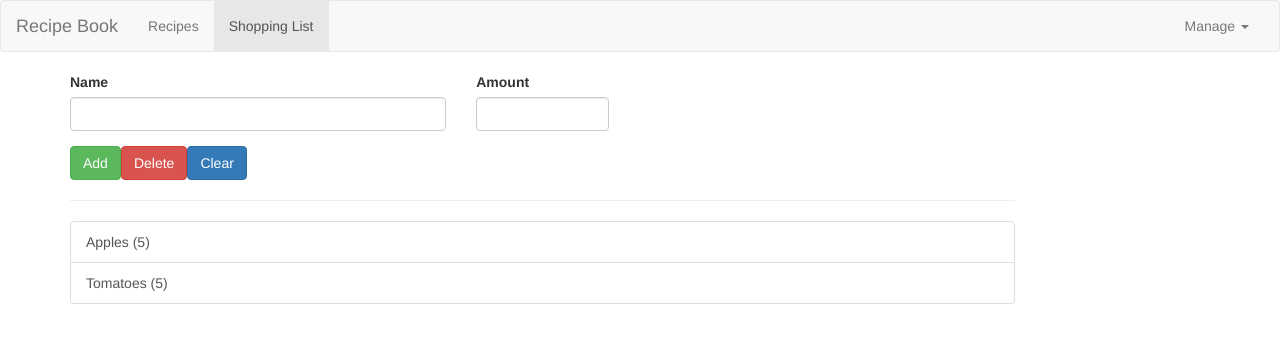
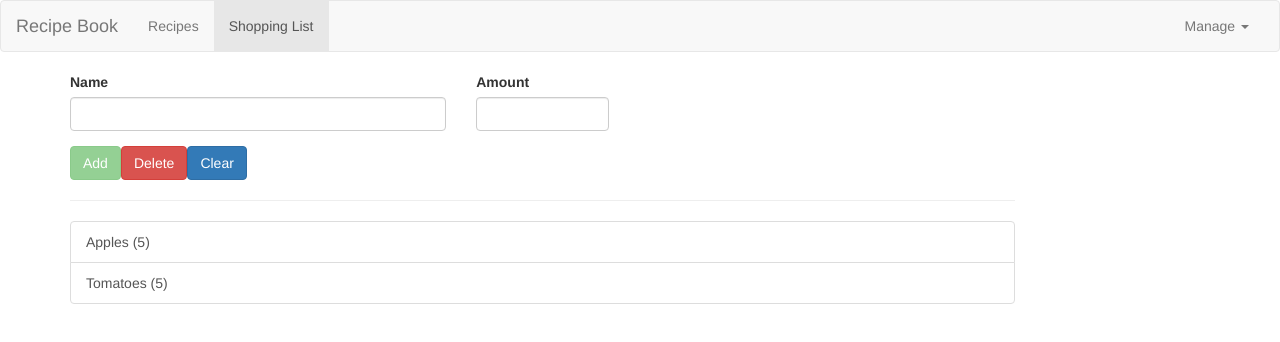
Before and after one commit to trainerkim20/FullStackProjs, an Angular app in the folder recipebook/: page /shopping-list in a window 1280 px wide. Shown: the top 342 px of the page. Built offline with nearby package versions, Linux system fonts and the light colour scheme.

Commit message:
Adding Validation

```diff
--- a/recipebook/src/app/shopping-list/shopping-edit/shopping-edit.component.html
+++ b/recipebook/src/app/shopping-list/shopping-edit/shopping-edit.component.html
@@ -10,6 +10,7 @@
                     class="form-control"
                     name="name"
                     ngModel
+                    required
                     >
                 </div>
                 <div class="col-sm-2 form-group">
@@ -19,12 +20,18 @@
                     id="amount"
                     class="form-control"
                     name="amount"
-                    ngModel>
+                    ngModel
+                    required
+                    pattern="^[1-9]+[0-9]*$"
+                    >
                 </div>
             </div>
             <div class="row">
                 <div class="col-xs-12">
-                    <button class="btn btn-success" type="submit">Add</button>
+                    <button
+                    class="btn btn-success"
+                    type="submit"
+                    [disabled]="!f.valid">Add</button>
                     <button class="btn btn-danger" type="button">Delete</button>
                     <button class="btn btn-primary" type="button">Clear</button>
                 </div>
```
